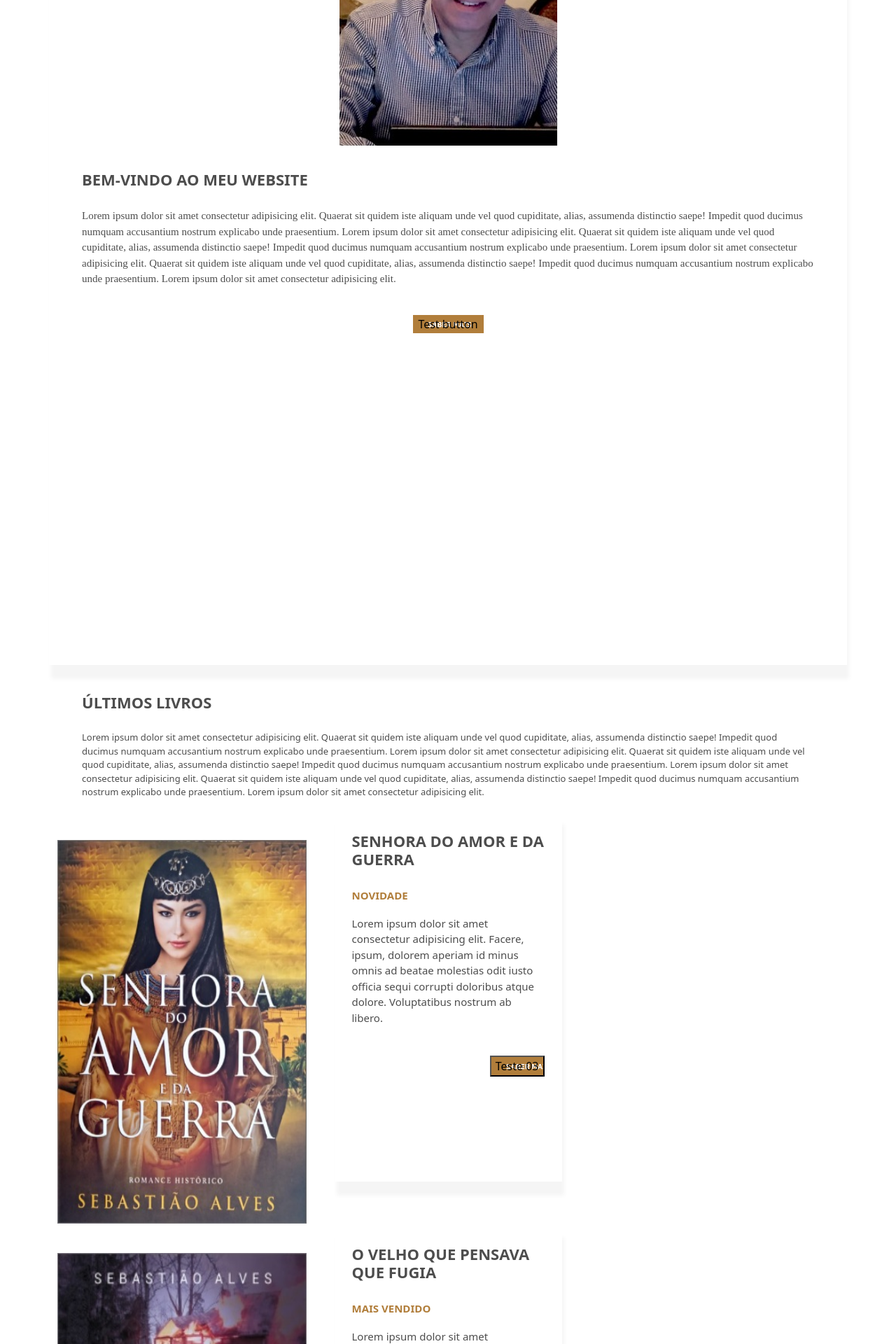
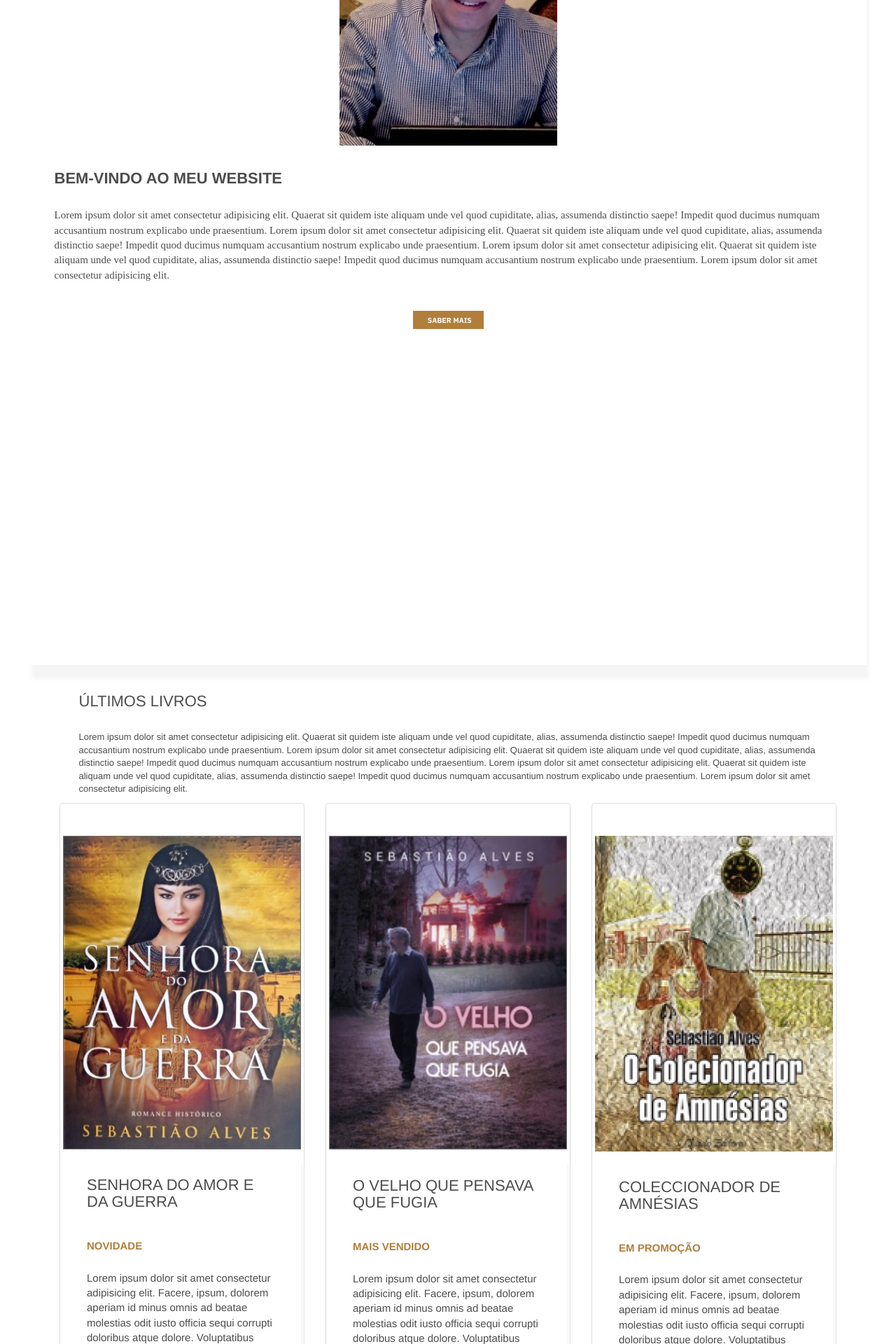
Before and after one commit to JoaoFilipeReis/projeto-final, a PHP site: page /home.php in a window 1280 px wide. Shown: the part 1040-2960 px from the top of the page at 70% size. Run offline with PHP 8.4, Linux system fonts and the light colour scheme; some web fonts are replaced.

Commit message:
Alterações necessárias ao cabeçalho

```diff
--- a/foot.php
+++ b/foot.php
@@ -1,66 +1,85 @@
-<?php require_once 'config.php';
+<?php
+
+require_once 'config.php';
 
 ?>
 
 <footer>
-    <div class="container">
-
+    <div class="container" style="margin: auto;">
         <div class="row">
-            <div class="col-12 d-flex justify-content-center align-items-center">
+            <div class="col">
+                <div class="d-flex justify-content-center">
                     <hr class="footer-line">
+                </div>
             </div>
         </div>
 
         <div class="row">
-            <div class="col-12 d-flex justify-content-center align-items-center">
+            <div class="col-12 col-sm-3">
+                <div class="d-flex justify-content-center">
                     <h1 class="footer-title">contactos</h1>
                 </div>
+            </div>
 
-            <div class="col-12 d-flex flex-column justify-content-center align-items-center">
+            <div class="col-12 col-sm-3">
+                <div class="d-flex flex-column justify-content-center align-items-center">
                     <h2 class="field-title">morada</h2>
-                <p class="field-text">Lorem ipsum, dolor sit amet 12,
-                    1234-543 Lorem
-                </p>
+                    <p class="field-text">Lorem ipsum, dolor sit amet 12, 1234-543 Lorem</p>
+                </div>
+            </div>
+
+            <br>
+
+            <div class="col-12 col-sm-3">
+                <div class="d-flex flex-column justify-content-center align-items-center">
+                    <h2 class="field-title">telefone</h2>
+                    <p class="field-text">+351 123 456 789</p>
+                </div>
             </div>
             <br>
-            <div class="col-12 d-flex flex-column justify-content-center align-items-center">
-                <h2 class="field-title">telefone</h2>
-                <p class="field-text">+351 123 456 789
-                </p>
+
+            <div class="col-12 col-sm-3">
+                <div class="d-flex flex-column justify-content-center align-items-center">
+                    <h2 class="field-title">email</h2>
+                    <p class="field-text">lorem@lorem.pt</p>
                 </div>
-            <br>
-            <div class="col-12 d-flex flex-column justify-content-center align-items-center">
-                <h2 class="field-title">email</h2>
-                <p class="field-text">lorem@lorem.pt
-                </p>
             </div>
         </div>
 
         <div class="row">
-            <div class="col-12 flex justify-content-center align-items-center">
+            <div class="col-12 col-lg-8">
+                <div class="flex justify-content-center align-items-center">
                     <h1 class="social-title">siga-me nas redes sociais</h1>
                 </div>
-            <div class="col d-flex justify-content-center">
+            </div>
+            <div class="col-12">
+                <div class="d-flex justify-content-center">
                     <img class="social-icons" src="./public/imagens-desktop/instagram1.svg" alt="instagram">
                     <img class="social-icons" src="./public/imagens-desktop/facebook1.svg" alt="facebook">
                     <img class="social-icons" src="./public/imagens-desktop/linkedin1.svg" alt="linkedin">
                 </div>
             </div>
+        </div>
 
         <div class="row">
-            <div class="col-12 d-flex justify-content-center">
+            <div class="col-12">
+                <div class="d-flex justify-content-center">
                     <img class="livro-reclamacoes" src="./public/imagens-desktop/livroreclamacoes.svg" alt="instagram">
                     <img class="ralc" src="./public/imagens-desktop/ralc.svg" alt="facebook">
                 </div>
             </div>
+        </div>
 
         <div class="row">
-            <div class="col-12 d-flex justify-content-center align-items-center flex-column">
+            <div class="col-12">
+                <div class="">
                     <p class="cookies">Política de Cookies.</p>
                     <p class="copyright">Copyright © 2021 Grupo MediaMaster. Todos os direitos reservados.</p>
                 </div>
             </div>
         </div>
+    </div>
+
 
 </footer>
 
--- a/head.php
+++ b/head.php
@@ -8,26 +8,29 @@
   <meta http-equiv="X-UA-Compatible" content="IE=edge">
   <meta name="viewport" content="width=device-width, initial-scale=1.0">
   <title><?php echo $page_title ?></title>
+
   <link rel="stylesheet" href="https://cdn.jsdelivr.net/npm/bootstrap@5.2.1/dist/css/bootstrap.min.css">
+  <link href="//maxcdn.bootstrapcdn.com/bootstrap/3.3.2/css/bootstrap.min.css" rel="stylesheet" />
   <link rel="stylesheet" href="public/css/fonts.css">
   <link rel="stylesheet" href="public/css/style.css">
 </head>
 
 <body>
 
+
   <header>
     <div class="container">
       <div class="row">
         <div class="col-8 d-flex align-items-center">
-          <h1 class="fs-3 text-white">sebastião alves</h1>
+          <h1 class="fs-3 text-white">SEBASTIÃO ALVES</h1>
         </div>
         <div class="col-4 d-flex align-items-center justify-content-end">
-          <span class="text-white menu-button"><img src="./public/imagens-desktop/menu.svg" alt="menu"></span>
+          <span class="text-white menu-button">MENU</span>
         </div>
         <div class="col-12 menu-header d-flex">
           <ul class="list-unstyled m-0 py-3">
             <li>
-              <a class="text-white" href="home.php">HOME</a>
+              <a class="text-white" href="">HOME</a>
             </li>
             <li>
               <a class="text-white" href="">AUTOR</a>
@@ -55,27 +58,26 @@
         </div>
         <div class="carousel-inner">
           <div class="carousel-item active">
-            <img src="./public/imagens-mobile/cabecalho1.jpg" class="d-block w-100" alt="Senhora do Amor e da Guerra">
+            <img src="./public/imagens-mobile/cabecalho1.jpg" class="d-block w-100" alt="imagem 1">
             <div class="carousel-caption d-none d-md-block">
               <h5>First slide label</h5>
               <p>Some representative placeholder content for the first slide.</p>
             </div>
           </div>
           <div class="carousel-item">
-            <img src="./public/imagens-mobile/cabecalho2.jpg" class="d-block w-100" alt="O caracol estrábico">
+            <img src="./public/imagens-mobile/cabecalho2.jpg" class="d-block w-100" alt="imagem 2">
             <div class="carousel-caption d-none d-md-block">
               <h5>Second slide label</h5>
               <p>Some representative placeholder content for the second slide.</p>
             </div>
           </div>
           <div class="carousel-item">
-            <img src="./public/imagens-mobile/cabecalho3.jpg" class="d-block w-100" alt="Coleccionador de amnésias">
+            <img src="./public/imagens-mobile/cabecalho3.jpg" class="d-block w-100" alt="imagem 3">
             <div class="carousel-caption d-none d-md-block">
-              <h5>Second slide label</h5>
-              <p>Some representative placeholder content for the second slide.</p>
+              <h5>Third slide label</h5>
+              <p>Some representative placeholder content for the third slide.</p>
             </div>
           </div>
-
         </div>
         <button class="carousel-control-prev" type="button" data-bs-target="#carouselExampleCaptions" data-bs-slide="prev">
           <span class="carousel-control-prev-icon" aria-hidden="true"></span>
@@ -87,6 +89,4 @@
         </button>
       </div>
     </div>
-
-
   </header>
--- a/home.php
+++ b/home.php
@@ -4,20 +4,22 @@ require_once 'head.php';
 
 <!-- Área Bem-vindo-->
 
-<div class="container">
+<div class="container-fluid">
     <div class="row">
-        <div class="home-box col">
+        <div class="col">
+            <div class="home-box">
                 <div class="d-flex justify-content-center">
                     <img class="bem-vindo" src="./public/imagens-desktop/FOTO-editada.jpg" alt="foto-editada">
                 </div>
-            <div class="d-flex justify-content-left">
+                <div class="d-flex justify-content-start">
                     <h1 class="home-title">bem-vindo ao meu website</h1>
                 </div>
-            <div class="d-flex justify-content-left">
+                <div class="d-flex justify-content-start">
                     <p1 class="home-text">Lorem ipsum dolor sit amet consectetur adipisicing elit. Quaerat sit quidem iste aliquam unde vel quod cupiditate, alias, assumenda distinctio saepe! Impedit quod ducimus numquam accusantium nostrum explicabo unde praesentium. Lorem ipsum dolor sit amet consectetur adipisicing elit. Quaerat sit quidem iste aliquam unde vel quod cupiditate, alias, assumenda distinctio saepe! Impedit quod ducimus numquam accusantium nostrum explicabo unde praesentium. Lorem ipsum dolor sit amet consectetur adipisicing elit. Quaerat sit quidem iste aliquam unde vel quod cupiditate, alias, assumenda distinctio saepe! Impedit quod ducimus numquam accusantium nostrum explicabo unde praesentium. Lorem ipsum dolor sit amet consectetur adipisicing elit.</p1>
                 </div>
                 <div class="d-flex justify-content-center">
-                <button class="home-btn">Test button</button>
+                    <button class="home-btn"></button>
+                </div>
             </div>
         </div>
     </div>
@@ -27,84 +29,101 @@ require_once 'head.php';
 
 <div class="container">
     <div class="row">
-        <div class="d-flex flex-column justify-content-left col">
+        <div class="col">
+            <div class="d-flex flex-column justify-content-start">
                 <h1 class="books-title">últimos livros</h1>
                 <p class="books-text">Lorem ipsum dolor sit amet consectetur adipisicing elit. Quaerat sit quidem iste aliquam unde vel quod cupiditate, alias, assumenda distinctio saepe! Impedit quod ducimus numquam accusantium nostrum explicabo unde praesentium. Lorem ipsum dolor sit amet consectetur adipisicing elit. Quaerat sit quidem iste aliquam unde vel quod cupiditate, alias, assumenda distinctio saepe! Impedit quod ducimus numquam accusantium nostrum explicabo unde praesentium. Lorem ipsum dolor sit amet consectetur adipisicing elit. Quaerat sit quidem iste aliquam unde vel quod cupiditate, alias, assumenda distinctio saepe! Impedit quod ducimus numquam accusantium nostrum explicabo unde praesentium. Lorem ipsum dolor sit amet consectetur adipisicing elit.</p>
             </div>
         </div>
     </div>
+</div>
 
 <div class="container">
-    <!-- Verificar responsividade nesta linha -->
     <div class="row">
-        <div class="d-flex justify-content-center col-12 col-sm-4">
-            <img class="img-books" src="./public/imagens-desktop/livro1.jpg" alt="Senhora-do-amor-e-da-guerra">
+        <div class="col-lg-4">
+            <div class="thumbnail">
+                <img src="./public/imagens-desktop/livro1.jpg" alt="Senhora do amor e da guerra">
+                <div class="caption">
+                    <div class="d-flex justify-content-start">
+                        <h1>senhora do amor e da guerra</h1>
                     </div>
-        <div class="d-flex justify-content-center col-12 col-sm-4">
-            <div class="last-books-box position-relative">
-                <div class="d-flex justify-content-center position-relative">
-                    <h1 class="highlight-title">senhora do amor e da guerra</h1>
-                </div>
-                <div class="d-flex justify-content-left">
-                    <p class="categoria">novidade</p>
+                    <div class="d-flex justify-content-start">
+                        <p class="category">novidade</p>
                     </div>
                     <div class="d-flex justify-content-center">
-                    <p class="highlight-text">Lorem ipsum dolor sit amet consectetur adipisicing elit. Facere, ipsum, dolorem aperiam id minus omnis ad beatae molestias odit iusto officia sequi corrupti doloribus atque dolore. Voluptatibus nostrum ab libero.</p>
+                        <p class="text-highlight">Lorem ipsum dolor sit amet consectetur adipisicing elit. Facere, ipsum, dolorem aperiam id minus omnis ad beatae molestias odit iusto officia sequi corrupti doloribus atque dolore. Voluptatibus nostrum ab libero.</p>
                     </div>
-                <div class="d-flex flex-row-reverse">
-                    <button class="highlight-btn">Teste 03</button>
-                </div>
-            </div>
-        </div>
-    </div>
-
-    <div class="row">
-        <div class="d-flex justify-content-center col-12 col-sm-4">
-            <img class="img-books" src="./public/imagens-desktop/livro2.jpg" alt="O Velho que pensava que fugia">
-        </div>
-        <div class="d-flex justify-content-center col-12 col-sm-4">
-            <div class="last-books-box position-relative">
-                <div class="d-flex justify-content-center">
-                    <h1 class="highlight-title">o velho que pensava que fugia</h1>
-                </div>
-                <div class="d-flex justify-content-left">
-                    <p class="categoria">mais vendido</p>
-                </div>
-                <div class="d-flex justify-content-center">
-                    <p class="highlight-text">Lorem ipsum dolor sit amet consectetur adipisicing elit. Facere, ipsum, dolorem aperiam id minus omnis ad beatae molestias odit iusto officia sequi corrupti doloribus atque dolore. Voluptatibus nostrum ab libero.</p>
-                </div>
-                <div class="d-flex flex-row-reverse">
-                    <button class="highlight-btn">Teste 03</button>
-                </div>
-            </div>
-        </div>
-    </div>
-
-    <div class="row">
-        <div class="d-flex justify-content-center col-12 col-sm-4">
-            <img class="img-books" src="./public/imagens-desktop/livro3.jpg" alt="coleccionador de amnésias">
-        </div>
-        <div class="d-flex justify-content-center col-12 col-sm-4">
-            <div class="last-books-box position-relative">
-                <div class="d-flex justify-content-center">
-                    <h1 class="highlight-title">coleccionador de amnésias</h1>
-                </div>
-                <div class="d-flex justify-content-left">
-                    <p class="categoria">em promoção</p>
-                </div>
-                <div class="d-flex justify-content-center">
-                    <p class="highlight-text">Lorem ipsum dolor sit amet consectetur adipisicing elit. Facere, ipsum, dolorem aperiam id minus omnis ad beatae molestias odit iusto officia sequi corrupti doloribus atque dolore. Voluptatibus nostrum ab libero.</p>
-                </div>
-                <div class="d-flex flex-row-reverse">
-                    <button class="highlight-btn">Teste 03</button>
-                </div>
+                    <div class="d-flex justify-content-end">
+                        <button></button>
                     </div>
                 </div>
             </div>
         </div>
 
 
+        <div class="col-lg-4">
+            <div class="thumbnail">
+                <img src="./public/imagens-desktop/livro2.jpg" alt="O Velho que pensava que fugia">
+                <div class="caption">
+                    <div class="d-flex justify-content-start">
+                        <h1>o velho que pensava que fugia</h1>
+                    </div>
+                    <div class="d-flex justify-content-start">
+                        <p class="category">mais vendido</p>
+                    </div>
+                    <div class="d-flex justify-content-center">
+                        <p class="text-highlight">Lorem ipsum dolor sit amet consectetur adipisicing elit. Facere, ipsum, dolorem aperiam id minus omnis ad beatae molestias odit iusto officia sequi corrupti doloribus atque dolore. Voluptatibus nostrum ab libero.</p>
+                    </div>
+                    <div class="d-flex justify-content-end">
+                        <button></button>
+                    </div>
+                </div>
+            </div>
+        </div>
+
+        <div class="col-lg-4">
+            <div class="thumbnail">
+                <img src="./public/imagens-desktop/livro3.jpg" alt="coleccionador de amnésias">
+                <div class="caption">
+                    <div class="d-flex justify-content-start">
+                        <h1>coleccionador de amnésias</h1>
+                    </div>
+                    <div class="d-flex justify-content-start">
+                        <p class="category">em promoção</p>
+                    </div>
+                    <div class="d-flex justify-content-center">
+                        <p class="text-highlight">Lorem ipsum dolor sit amet consectetur adipisicing elit. Facere, ipsum, dolorem aperiam id minus omnis ad beatae molestias odit iusto officia sequi corrupti doloribus atque dolore. Voluptatibus nostrum ab libero.</p>
+                    </div>
+                    <div class="d-flex justify-content-end">
+                        <button></button>
+                    </div>
+                </div>
+            </div>
+        </div>
+
+        <div class="card" style="width: 100%;">
+            <img src="./public/imagens-desktop/livro3.jpg" class="card-img-top imagem" alt="vgu">
+            <div class="card-body">
+                <div class="d-flex justify-content-start">
+                    <h1>coleccionador de amnésias</h1>
+                </div>
+                <div class="d-flex justify-content-start">
+                    <p class="category">em promoção</p>
+                </div>
+                <div class="d-flex justify-content-center">
+                    <p class="text-highlight">Lorem ipsum dolor sit amet consectetur adipisicing elit. Facere, ipsum, dolorem aperiam id minus omnis ad beatae molestias odit iusto officia sequi corrupti doloribus atque dolore. Voluptatibus nostrum ab libero.</p>
+                </div>
+                <div class="d-flex justify-content-end">
+                    <button></button>
+                </div>
+            </div>
+        </div>
+
+    </div>
+</div>
 
 <?php
+
 require_once 'foot.php';
+
 ?>
--- a/public/css/style.css
+++ b/public/css/style.css
@@ -1,26 +1,14 @@
-/* Estilização do Cabeçalho */
+body {
+  margin-left: 35px;
+  margin-right: 35px;
+}
 
 
-.img-header {
-  height: 760px;
-  width: 100%;
-}
-
-h1 {
-  margin-top: 70px;
-  font-size: 35px;
-  font-weight: bold;
-}
-
-.menu-button {
-  margin-top: 70px;
-}
+/* Estilização do Cabeçalho */
 
 header {
   height: 780px;
 }
-
-
 
 .test {
   border: solid 1px red;
@@ -52,6 +40,7 @@ header {
     display: none;
   }
 }
+
 
 
 /* Estilização do Rodapé */
@@ -107,6 +96,7 @@ header {
 .social-icons {
   padding-left: 25px;
   padding-right: 25px;
+  max-width: 100%;
 }
 
 .livro-reclamacoes,
@@ -114,6 +104,7 @@ header {
   margin-top: 65px;
   padding-left: 44px;
   padding-right: 44px;
+  max-width: 100%;
 }
 
 .cookies {
@@ -172,12 +163,12 @@ header {
   width: 101px;
   height: 26px;
   border-style: none;
-  background-image: url('../public/imagens-desktop/sabermais1.svg');
+  background-image: url("../imagens-desktop/sabermais1.svg");
   background-size: cover;
 }
 
 .home-btn:hover {
-  background-image: url('public/imagens-desktop/sabermais2.svg');
+  background-image: url("../imagens-desktop/sabermais2.svg");
   background-size: cover;
 }
 
@@ -207,58 +198,57 @@ header {
 
 /* Destaques */
 
-.img-books {
-  margin-top: 42px;
-  max-width: 100%;
+.caption{
+  height: 530px;
+  max-height: 100%;
+  box-shadow: 3px 20px 6px 0px whitesmoke;
+  width: 100%;
 }
 
-.last-books-box {
-  height: 530px;
-  width: 325px;
-  max-height: auto;
-  margin-bottom: 60px;
-  background-color: white;
-  box-shadow: 3px 20px 6px 0px whitesmoke;
+.thumbnail img{
+  margin-top: 42px;
+  width: 100%;
 }
 
-.highlight-title {
+.caption h1{
   text-transform: uppercase;
   margin-top: 30px;
-  left: 25px;
-  right: 25px;
+  margin-left: 25px;
+  margin-right: 25px;
   text-align: left;
   font-family: url('IBM Plex Sans, Bold');
   color: rgb(77, 77, 77);
   font-size: 22px;
-  position: absolute;
 }
 
-.categoria {
+.category {
   text-transform: uppercase;
-  top: 110px;
-  left: 25px;
-  right: 25px;
-  position: absolute;
+  margin-top: 30px;
+  margin-left: 25px;
+  margin-right: 25px;
   font-family: url('IBMPlexSans-Medium.eot');
   font-weight: bold;
   font-size: 15px;
   color: rgb(177, 126, 59);
 }
 
-.highlight-text {
-  top: 150px;
-  left: 25px;
-  right: 25px;
+.text-highlight {
+  margin-top: 14px;
+  margin-left: 25px;
+  margin-right: 25px;
   font-size: 15px;
   font-family: url('IBM Plex Sans, Light');
   color: rgb(77, 77, 77);
-  position: absolute;
+
 }
 
-.highlight-btn {
-  top: 350px;
-  position: absolute;
-  right: 25px;
-  background-image: url('../public/imagens-desktop/sabermais1.svg');
+.caption button {
+  margin-top: 15px;
+  margin-left: 25px;
+  margin-right: 25px;
+  width: 101px;
+  height: 26px;
+  border-style: none;
+  background-image: url("../imagens-desktop/sabermais1.svg");
   background-size: cover;
 }
```
Lines whose indentation alone changed are shown as unchanged.
